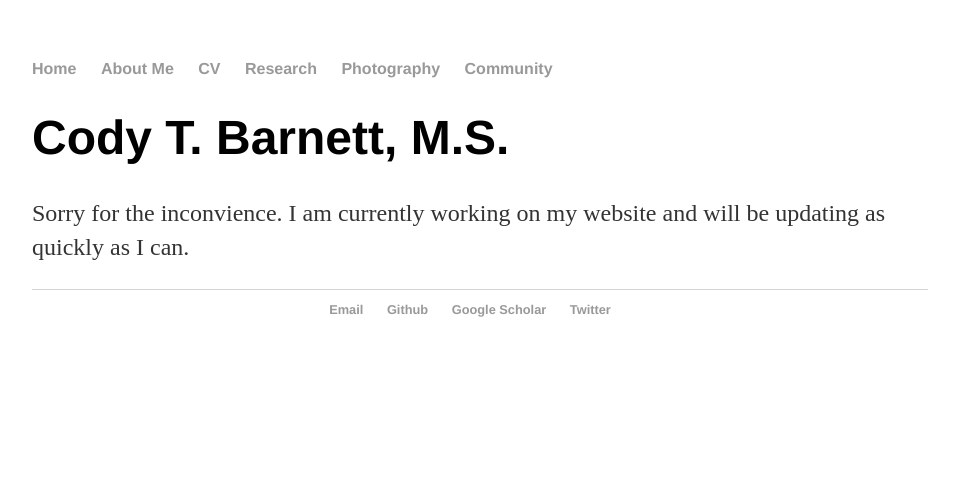
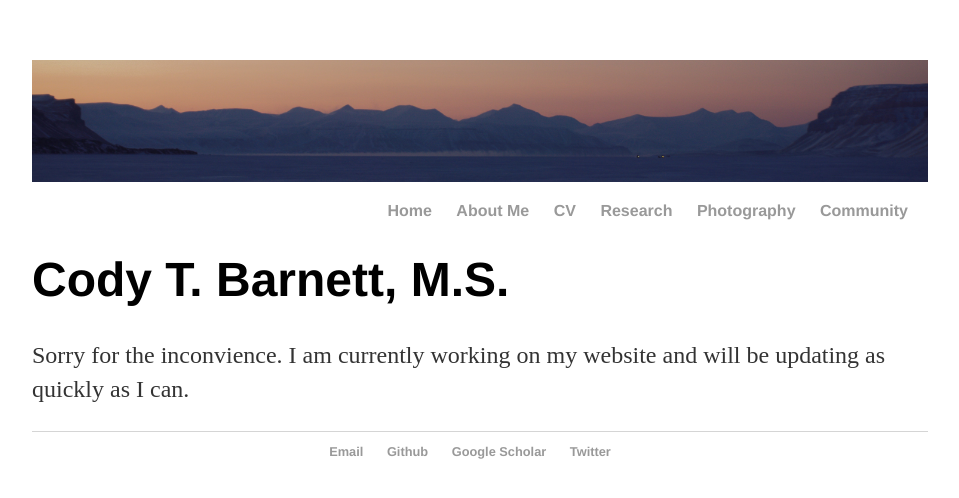
Before and after one commit to Cbarnett207/CBarnett207.github.io, a Jekyll site: the page built from index.html, in a window 1280 px wide. Shown: the top 498 px of the page, without its empty margins (160-1119 px from the left). Built offline with Jekyll 4.4.1, drawn with Linux system fonts in a browser that asks for light colours.

Commit message:
update home page formatting
center text and add a banner image to website

```diff
--- a/_layouts/default.html
+++ b/_layouts/default.html
@@ -2,12 +2,13 @@
 	<html>
 		<head>
 			<title>{{ page.title }}</title>
+			<img width="100%" src="/images/templefjorden_3_clip.jpg">
 			<!-- link to main stylesheet -->
 			<link rel="stylesheet" type="text/css" href="/css/main.css">
 		</head>
 		<body>
 			<nav>
-	    		<ul>
+	    		<div align="right"><ul>
 	        		<li><a href="/">Home</a></li>
 		        	<li><a href="/about">About Me</a></li>
 	        		<li><a href="/cv">CV</a></li>
```
